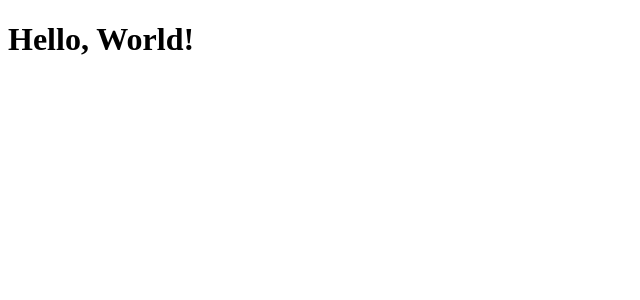
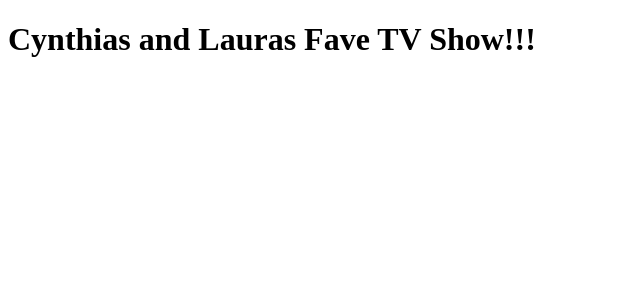
Before and after one commit to laurahall93/tv-show-react-project, a React (Create React App) app: page / in a window 1280 px wide. Shown: the top 300 px of the page, without its empty margins (0-640 px from the left). Built offline with nearby package versions, Linux system fonts and the light colour scheme; the HTML template or start-up script is replaced by a standard one.

Commit message:
lauras & cynthias tv show start app

```diff
--- a/src/App.tsx
+++ b/src/App.tsx
@@ -1,7 +1,5 @@
-import { greet } from "./utils/greet";
-
 function App(): JSX.Element {
-  return <h1>{greet("World")}</h1>;
+  return <h1>Cynthias and Lauras Fave TV Show!!!</h1>;
 }
 
 export default App;
--- a/src/utils/greet.ts
+++ /dev/null
@@ -1,3 +0,0 @@
-export function greet(name: string): string {
-  return `Hello, ${name}!`;
-}
```
Also changed, not shown: 2 other files (tests, documents, lock files or other folders).
